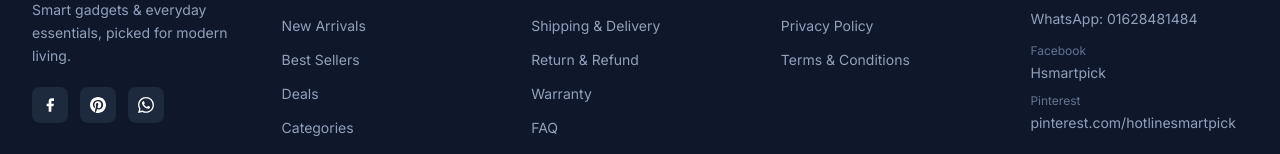
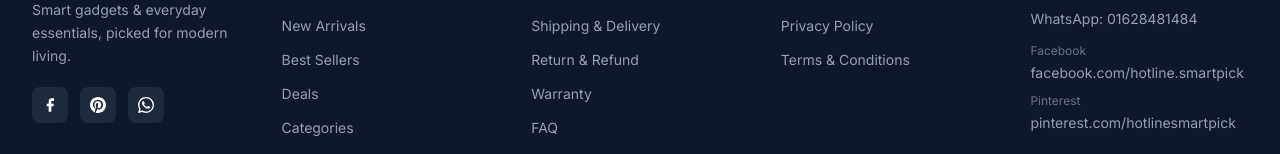
Before and after one commit to fuadkajol/Smart-Pick-e-commerce-website, a React (Vite) app: page / in a window 1280 px wide. Shown: the part 6787-6941 px from the top of the page. Built offline with nearby package versions, Linux system fonts and the light colour scheme; the HTML template or start-up script is replaced by a standard one.

Commit message:
Update Footer.tsx

```diff
--- a/src/components/Footer.tsx
+++ b/src/components/Footer.tsx
@@ -202,7 +202,7 @@ export default function Footer() {
                   rel="noopener noreferrer"
                   className="hover:text-white transition-colors"
                 >
-                  Hsmartpick
+                  facebook.com/hotline.smartpick
                 </a>
               </li>
               <li>
```
